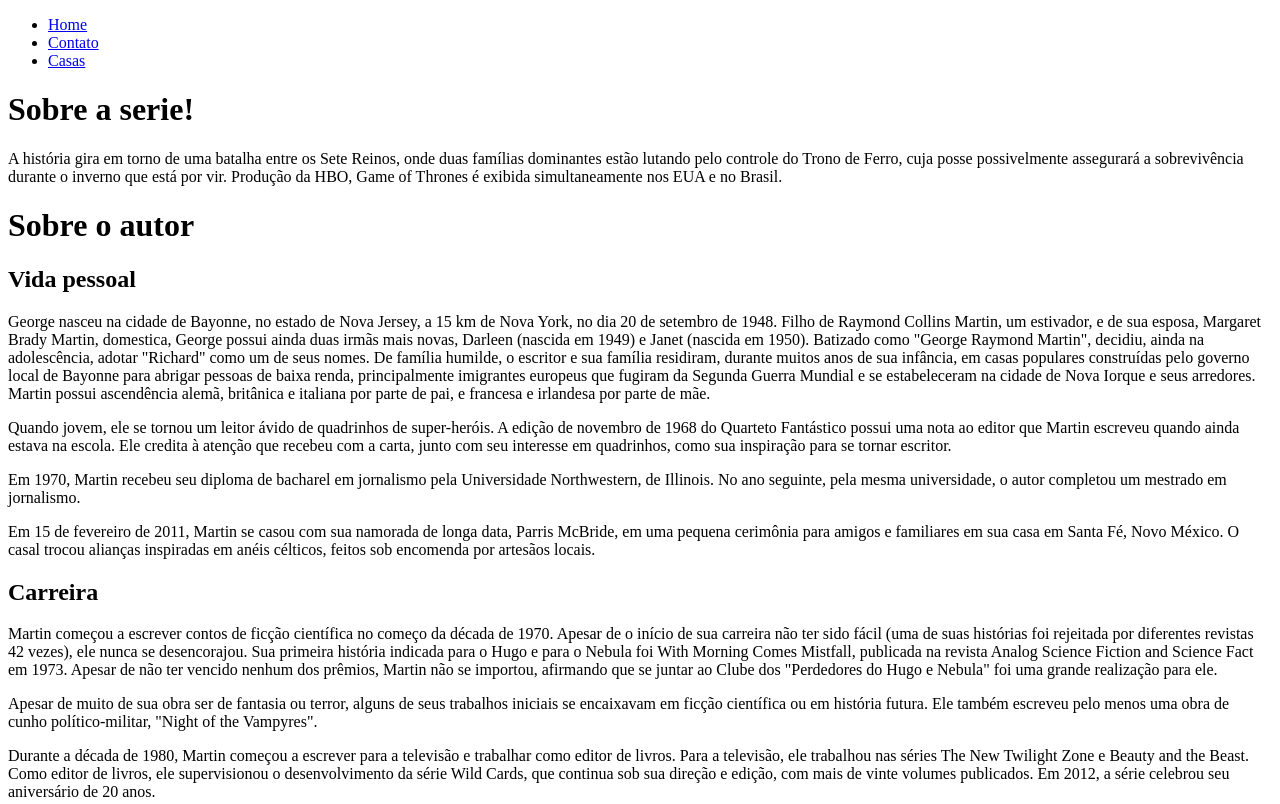
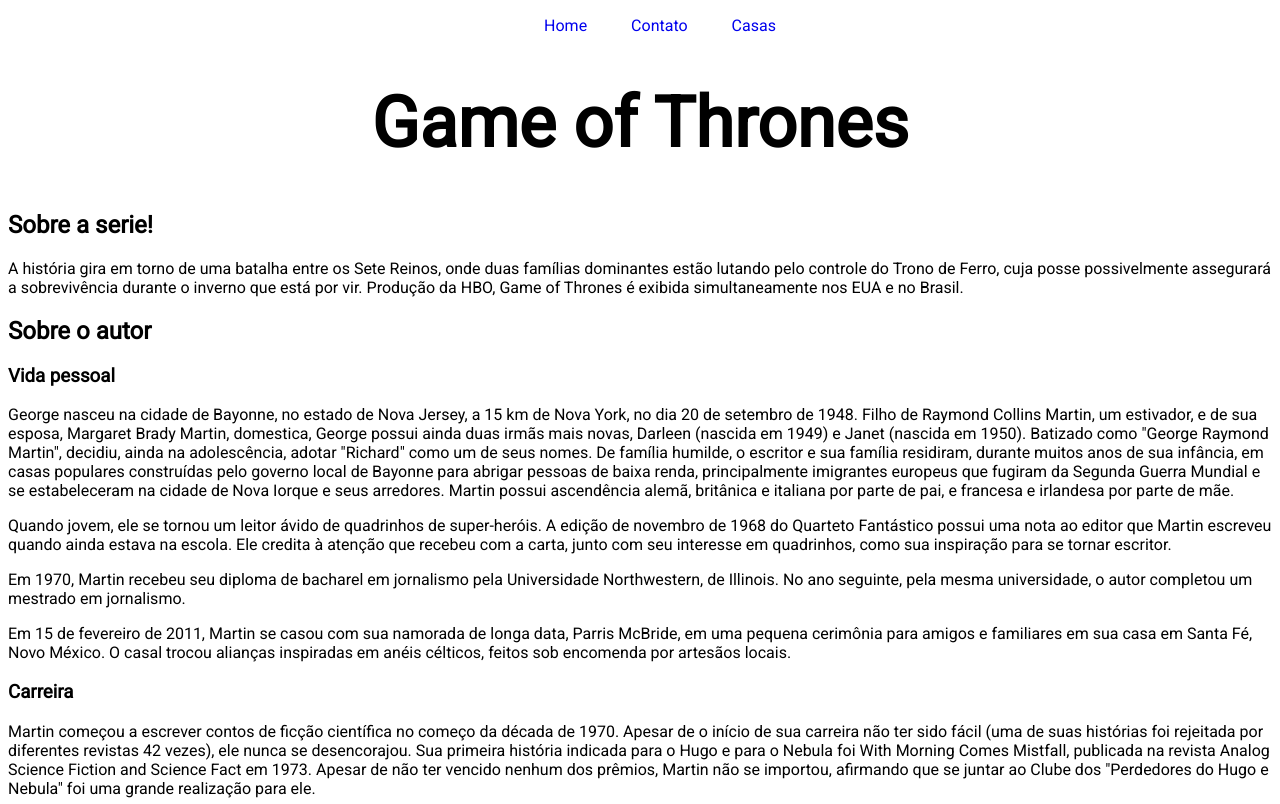
Before and after one commit to victorcosta1/GENERATION-EX, a plain HTML site: page Front/Fundamentos-Web/Exs/Ex01/index.html in a window 1280 px wide. Shown: the top 804 px of the page. Drawn offline with Linux system fonts and the light colour scheme.

Commit message:
confirmar

```diff
--- a/Front/Fundamentos-Web/Exs/Ex01/index.html
+++ b/Front/Fundamentos-Web/Exs/Ex01/index.html
@@ -11,7 +11,7 @@
 
 <body>
     <header>
-        <ul>
+        <ul id="menu">
             <li><a href="index.html">Home</a></li>
             <li><a href="contato.html">Contato</a></li>
             <li><a href="casas.html">Casas</a></li>
@@ -20,8 +20,9 @@
 
     <main>
 
-        <h1>Sobre a serie!</h1>
-
+        <div class="container">
+            <h1 id="titulo">Game of Thrones</h1>
+            <h2>Sobre a serie!</h2>
             <p>
                 A história gira em torno de uma batalha entre os Sete Reinos, onde duas famílias dominantes estão lutando
                 pelo controle do Trono de Ferro, cuja posse possivelmente assegurará a sobrevivência durante o inverno que
@@ -31,34 +32,29 @@
 
             <!--------------------------------------------------------------------->
 
-            <h1>Sobre o autor</h1>
+                <h2>Sobre o autor</h2>
                 <p>
-                <h2>Vida pessoal</h2>
+                    <h3>Vida pessoal</h3>
                 </p>
-
                 <p>
                     George nasceu na cidade de Bayonne, no estado de Nova Jersey, a 15 km de Nova York, no dia 20 de setembro de 1948. Filho de Raymond Collins Martin, um estivador, e de sua esposa, Margaret Brady Martin, domestica, George possui ainda duas irmãs mais novas, Darleen (nascida em 1949) e Janet (nascida em 1950). Batizado como "George Raymond Martin", decidiu, ainda na adolescência, adotar "Richard" como um de seus nomes. De família humilde, o escritor e sua família residiram, durante muitos anos de sua infância, em casas populares construídas pelo governo local de Bayonne para abrigar pessoas de baixa renda, principalmente imigrantes europeus que fugiram da Segunda Guerra Mundial e se estabeleceram na cidade de Nova Iorque e seus arredores. Martin possui ascendência alemã, britânica e italiana por parte de pai, e francesa e irlandesa por parte de mãe.
                 </p>
-
                 <p>
                     Quando jovem, ele se tornou um leitor ávido de quadrinhos de super-heróis. A edição de novembro de 1968 do Quarteto Fantástico possui uma nota ao editor que Martin escreveu quando ainda estava na escola. Ele credita à atenção que recebeu com a carta, junto com seu interesse em quadrinhos, como sua inspiração para se tornar escritor.
                 </p>
 
-
                 <p>
                     Em 1970, Martin recebeu seu diploma de bacharel em jornalismo pela Universidade Northwestern, de Illinois. No ano seguinte, pela mesma universidade, o autor completou um mestrado em jornalismo.
                 </p>
-
                 <p>
                     Em 15 de fevereiro de 2011, Martin se casou com sua namorada de longa data, Parris McBride, em uma pequena cerimônia para amigos e familiares em sua casa em Santa Fé, Novo México. O casal trocou alianças inspiradas em anéis célticos, feitos sob encomenda por artesãos locais.
                 </p>
             <!--------------------------------------------------------------------->
-            <h2>Carreira</h2>
+                <h3>Carreira</h3>
 
                 <p>
                     Martin começou a escrever contos de ficção científica no começo da década de 1970. Apesar de o início de sua carreira não ter sido fácil (uma de suas histórias foi rejeitada por diferentes revistas 42 vezes), ele nunca se desencorajou. Sua primeira história indicada para o Hugo e para o Nebula foi With Morning Comes Mistfall, publicada na revista Analog Science Fiction and Science Fact em 1973. Apesar de não ter vencido nenhum dos prêmios, Martin não se importou, afirmando que se juntar ao Clube dos "Perdedores do Hugo e Nebula" foi uma grande realização para ele.
                 </p>
-
                 <p>
                     Apesar de muito de sua obra ser de fantasia ou terror, alguns de seus trabalhos iniciais se encaixavam em ficção científica ou em história futura. Ele também escreveu pelo menos uma obra de cunho político-militar, "Night of the Vampyres".
                 </p>
@@ -70,10 +66,10 @@
                 <p>
                     A novela de Martin, "Nightflyers", foi adaptada em um filme no ano de 1987.
                 </p>
-
                 <p>
                     Em 2020, foi anunciado que Martin também tem se dedicado no desenvolvimento do jogo eletrônico Elden Ring, uma parceria conjunta e inédita com Hidetaka Miyazaki da From Software.
                 </p>
+        </div>
     </main>
 
 </body>
--- a/Front/Fundamentos-Web/Exs/Ex01/style.css
+++ b/Front/Fundamentos-Web/Exs/Ex01/style.css
@@ -0,0 +1,33 @@
+@import url('https://fonts.googleapis.com/css2?family=Roboto&display=swap');
+
+*{
+    font-family: 'Roboto', sans-serif;
+    text-decoration: none;
+}
+
+header {
+    text-align: center;
+}
+
+#menu li {
+    display: inline;
+    padding: 20px;
+    text-align: center;
+}
+
+#menu ul li a  {
+   color: black;
+}
+
+a:visited{
+    color: black;
+}
+
+#titulo {
+    text-align: center;
+    font-size: 70px;
+}
+
+.container{
+
+}
```
Lines whose indentation alone changed are shown as unchanged.
